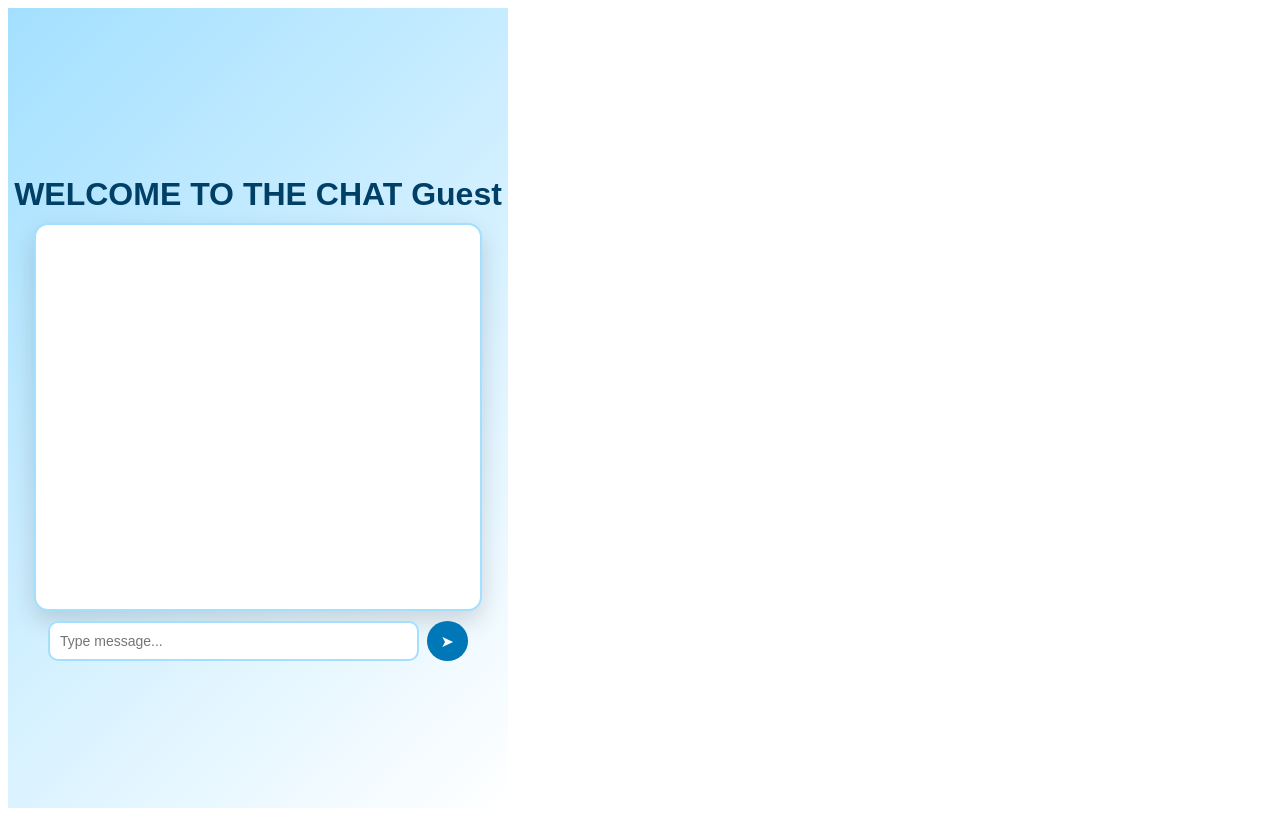
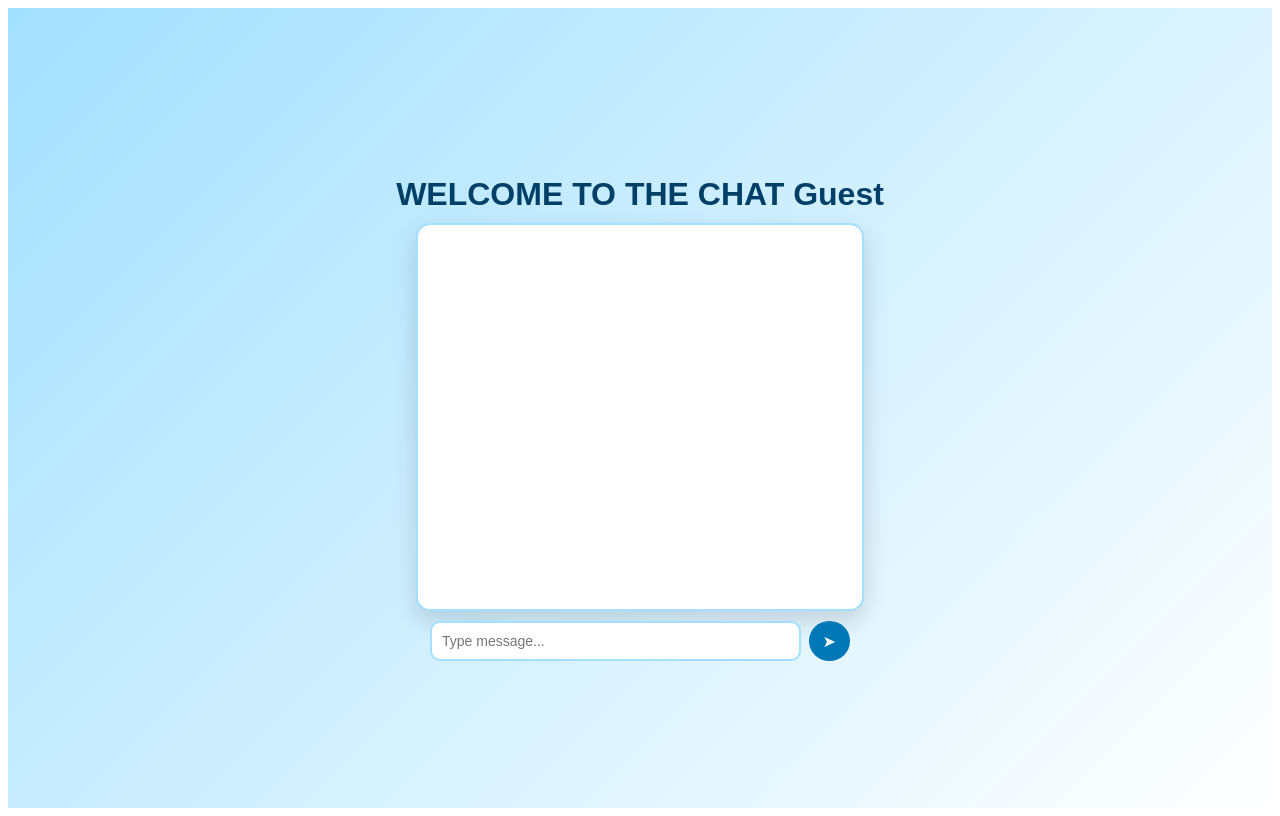
Before and after one commit to GSSHEMANTH/chat_app, a React (Create React App) app in the folder my-react-app/: page /chat in a window 1280 px wide. Built offline with nearby package versions, Linux system fonts and the light colour scheme; no server answers.

Commit message:
update UI and css

```diff
--- a/my-react-app/src/index.css
+++ b/my-react-app/src/index.css
@@ -60,8 +60,6 @@
   height: 100vh;
   background: linear-gradient(135deg, #a3e0ff, #ffffff);
   font-family: Arial, sans-serif;
-  width: 100%;
-max-width: 500px;
 
 }
 
```
Also changed, not shown: my-react-app/src/Chat.jsx (line endings or trailing spaces), my-react-app/src/Login.jsx (line endings or trailing spaces).
